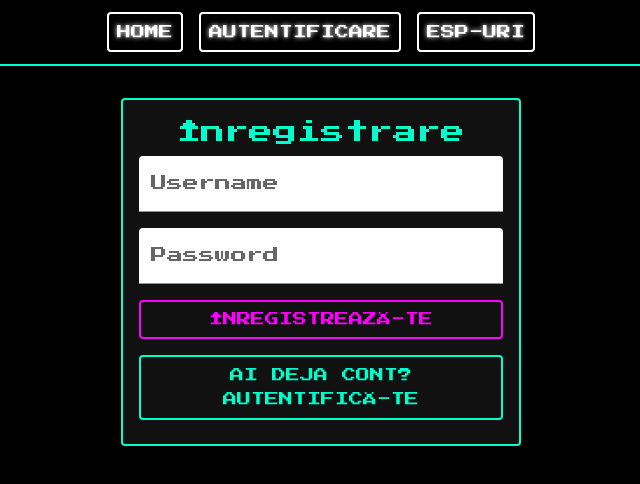
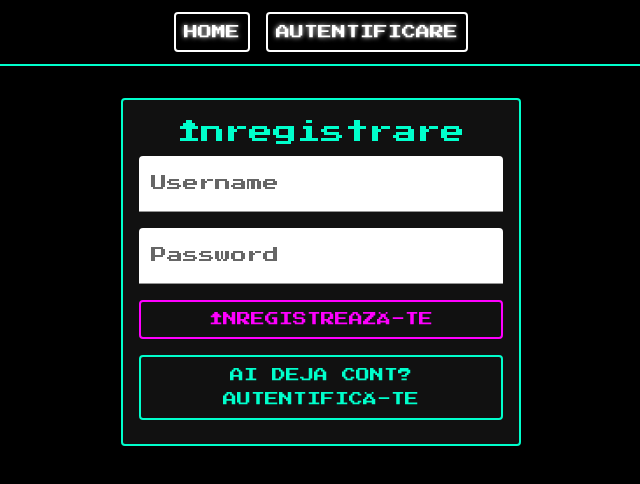
Before and after one commit to KiryuZero0/BOB-ARE-SERVER, a React (Vite) app in the folder Test_Soft/my-app/: page /auth in a window 1280 px wide. Shown: the top 484 px of the page, without its empty margins (319-959 px from the left). Built offline with nearby package versions, Linux system fonts and the light colour scheme.

Commit message:
version 1.1

```diff
--- a/Test_Soft/my-app/src/App.jsx
+++ b/Test_Soft/my-app/src/App.jsx
@@ -7,6 +7,16 @@ import Auth from './pages/Auth';
 import ESP from './pages/ESP';
 
 export default function App() {
+    const token = localStorage.getItem('token');
+
+    // Construim meniul în funcție de autentificare
+    const menuItems = [
+        { to: '/', label: 'Home' },
+        { to: '/auth', label: 'Autentificare' },
+        // Adăugăm ESP-uri doar dacă avem token
+        ...(token ? [{ to: '/esp', label: 'ESP-uri' }] : []),
+    ];
+
     return (
         <Router>
             <AppBar position="static" sx={{
@@ -16,7 +26,7 @@ export default function App() {
                 borderColor: 'primary.main'
             }}>
                 <Toolbar sx={{ justifyContent: 'center', gap: 2 }}>
-                    {['/', '/auth', '/esp'].map((to, i) => (
+                    {menuItems.map(({ to, label }) => (
                         <Button
                             key={to}
                             component="a"
@@ -27,11 +37,12 @@ export default function App() {
                                 animation: 'neon 1.5s ease-in-out infinite alternate'
                             }}
                         >
-                            {['Home','Autentificare','ESP-uri'][i]}
+                            {label}
                         </Button>
                     ))}
                 </Toolbar>
             </AppBar>
+
             <Box component="main" sx={{ mt: 4 }}>
                 <Container maxWidth="md">
                     <Routes>
--- a/Test_Soft/my-app/src/pages/Auth.jsx
+++ b/Test_Soft/my-app/src/pages/Auth.jsx
@@ -15,13 +15,19 @@ export default function Auth() {
         const ep = reg ? 'register' : 'login';
         try {
             const res = await fetch(`http://localhost:5000/${ep}`, {
-                method:'POST',
-                headers:{'Content-Type':'application/json'},
-                body:JSON.stringify({ username:u,password:p })
+                method: 'POST',
+                headers: { 'Content-Type': 'application/json' },
+                body: JSON.stringify({ username: u, password: p })
             });
             const data = await res.json();
-            setMsg(res.ok ? `Succes: ${JSON.stringify(data)}` : `Eroare: ${data.error}`);
-        } catch(e) {
+            if (res.ok) {
+                // Stocăm token-ul pentru a verifica autentificarea
+                localStorage.setItem('token', data.token);
+                setMsg(`Succes: ${JSON.stringify(data)}`);
+            } else {
+                setMsg(`Eroare: ${data.error}`);
+            }
+        } catch (e) {
             setMsg(`Eroare rețea: ${e.message}`);
         }
     };
@@ -47,23 +53,23 @@ export default function Auth() {
                     display: 'flex', flexDirection: 'column', gap: 2
                 }}>
                     {[{
-                        label:'Username', value: u, set: setU
-                    },{
-                        label:'Password', value:p, set:setP, type:'password'
-                    }].map((f,i)=>(
+                        label: 'Username', value: u, set: setU
+                    }, {
+                        label: 'Password', value: p, set: setP, type: 'password'
+                    }].map((f, i) => (
                         <TextField
                             key={i}
                             label={f.label}
-                            type={f.type||'text'}
+                            type={f.type || 'text'}
                             variant="filled"
                             value={f.value}
-                            onChange={e=>f.set(e.target.value)}
+                            onChange={e => f.set(e.target.value)}
                             fullWidth
                             InputProps={{
-                                sx:{
-                                    bgcolor:'#fff',
-                                    color:'#000',
-                                    fontFamily:'"Press Start 2P",cursive'
+                                sx: {
+                                    bgcolor: '#fff',
+                                    color: '#000',
+                                    fontFamily: '"Press Start 2P",cursive'
                                 }
                             }}
                         />
@@ -73,14 +79,14 @@ export default function Auth() {
                     </Button>
                 </Box>
                 <Button
-                    onClick={()=>setReg(!reg)}
-                    sx={{ mt:2, color:'primary.main', display:'block', mx:'auto' }}
+                    onClick={() => setReg(!reg)}
+                    sx={{ mt: 2, color: 'primary.main', display: 'block', mx: 'auto' }}
                 >
                     {reg ? 'Ai deja cont? Autentifică-te' : 'Nu ai cont? Înregistrează-te'}
                 </Button>
                 {msg && (
                     <Typography variant="body2" sx={{
-                        mt:2, color:'primary.main', wordBreak:'break-all', textAlign:'center'
+                        mt: 2, color: 'primary.main', wordBreak: 'break-all', textAlign: 'center'
                     }}>
                         {msg}
                     </Typography>
--- a/Test_Soft/my-app/src/pages/ESP.jsx
+++ b/Test_Soft/my-app/src/pages/ESP.jsx
@@ -5,47 +5,56 @@ import {
 } from '@mui/material';
 
 export default function ESP() {
+    // Verificăm dacă utilizatorul este autentificat
+    const token = localStorage.getItem('token');
+    if (!token) return null;
+
     const [devices, setDevices] = useState([]);
     const [err, setErr] = useState('');
 
-    useEffect(()=>{
-        fetch('http://localhost:5000/esps')
-            .then(res=>res.json())
+    useEffect(() => {
+        fetch('http://localhost:5000/esps', {
+            headers: {
+                // Dacă ai nevoie să trimiți token-ul la API:
+                // 'Authorization': `Bearer ${token}`
+            }
+        })
+            .then(res => res.json())
             .then(setDevices)
-            .catch(e=>setErr(e.message));
-    },[]);
+            .catch(e => setErr(e.message));
+    }, [token]);
 
     return (
         <Box sx={{
-            mt:1,
-            textAlign:'center'
+            mt: 1,
+            textAlign: 'center'
         }}>
             <Typography variant="h4" gutterBottom sx={{
-                color:'primary.main',
-                animation:'neon 1.5s ease-in-out infinite alternate'
+                color: 'primary.main',
+                animation: 'neon 1.5s ease-in-out infinite alternate'
             }}>
                 ESP-uri conectate
             </Typography>
             {err && (
-                <Typography sx={{ color:'secondary.main' }}>{err}</Typography>
+                <Typography sx={{ color: 'secondary.main' }}>{err}</Typography>
             )}
-            <Grid container spacing={2} sx={{ mt:2 }}>
-                {devices.map(d=>(
+            <Grid container spacing={2} sx={{ mt: 2 }}>
+                {devices.map(d => (
                     <Grid item xs={12} sm={6} key={d.id}>
                         <Card sx={{
-                            bgcolor:'#111',
-                            border:'1px solid',
-                            borderColor:'primary.main',
-                            boxShadow:'0 0 10px primary.main'
+                            bgcolor: '#111',
+                            border: '1px solid',
+                            borderColor: 'primary.main',
+                            boxShadow: '0 0 10px primary.main'
                         }}>
                             <CardContent>
-                                <Typography sx={{ color:'text.primary', fontSize:'0.8rem' }}>
+                                <Typography sx={{ color: 'text.primary', fontSize: '0.8rem' }}>
                                     {d.device_name}
                                 </Typography>
-                                <Typography sx={{ color:d.status === 'online' ? 'primary.main' : 'secondary.main' }}>
+                                <Typography sx={{ color: d.status === 'online' ? 'primary.main' : 'secondary.main' }}>
                                     {d.status.toUpperCase()}
                                 </Typography>
-                                <Typography variant="caption" sx={{ color:'text.secondary' }}>
+                                <Typography variant="caption" sx={{ color: 'text.secondary' }}>
                                     {d.data}
                                 </Typography>
                             </CardContent>
```
